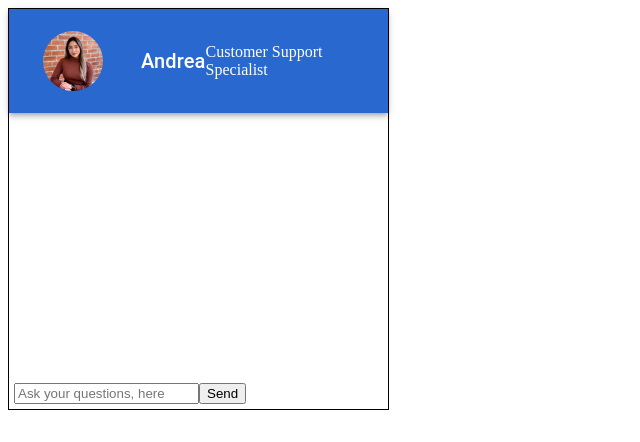
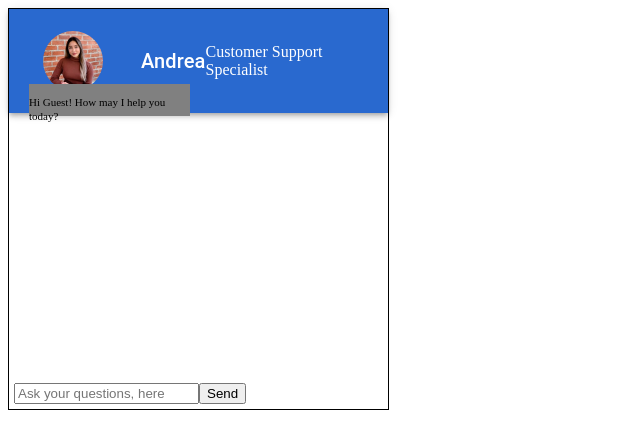
Before and after one commit to seancarnahan/TMChatbotHachathon, a React (Create React App) app: page / in a window 1280 px wide. Both pictures are taken after a click on the button "OPEN". Shown: the top 442 px of the page, without its empty margins (0-640 px from the left). Built offline with nearby package versions, Linux system fonts and the light colour scheme.

Commit message:
safe commit before adding css from all of the mocks

```diff
--- a/src/App.css
+++ b/src/App.css
@@ -7,6 +7,11 @@
   border: solid;
   border-width: 1px;
 }
+
+
+
+
+
 
 .header {
   padding: 0;
@@ -34,3 +39,21 @@
 .MuiToolbar-regular {
   background-color: #2969cf;
 }
+
+.ConversationThread {
+  overflow-y: auto;
+}
+
+.AutoAnswer-message-box {
+  position: absolute;
+  width: 161px;
+  height: 32px;
+  left: 20px;
+  top: 75px;
+  font-family: Averta;
+  font-size: 11px;
+  line-height: 14px;
+
+  color: #000000;
+  background-color: grey;
+}
--- a/src/UI/js/components/autoAnswer.js
+++ b/src/UI/js/components/autoAnswer.js
@@ -1,10 +1,21 @@
-import React from 'react';
+import React, {Component} from 'react';
 
-function AutoAnswer() {
-  return (
-    <div className="AutoAnswer">
-    </div>
-  );
+class AutoAnswer extends Component {
+  constructor(props) {
+    super(props);
+  }
+
+  render() {
+    return(
+      <div className="AutoAnswer-message-box">
+        <p>
+          {this.props.message}
+        </p>
+      </div>
+    );
+  }
 }
 
+
+
 export default AutoAnswer;
--- a/src/UI/js/components/chatBoxWrapper.js
+++ b/src/UI/js/components/chatBoxWrapper.js
@@ -1,11 +1,14 @@
 import React from 'react';
-import Header from './header.js';
+
+import Header from './header';
+import ConversationThread from './conversationThread';
 import MessageBox from './messageBox'
 
 function ChatBoxWrapper() {
   return (
     <div className="ChatBoxWrapper">
       <Header/>
+      <ConversationThread/>
       <MessageBox/>
     </div>
   );
--- a/src/UI/js/components/conversationThread.js
+++ b/src/UI/js/components/conversationThread.js
@@ -1,10 +1,31 @@
-import React from 'react';
+import React, {Component} from 'react';
+import AutoAnswer from './autoAnswer';
 
-function ConversationThread() {
-  return (
-    <div className="ConversationThread">
-    </div>
-  );
+class ConversationThread extends Component {
+  constructor(props) {
+    super(props);
+
+    this.state = {
+      autoMessage:  "Hi Guest! How may I help you today?"
+    };
+    this.updateAutoMessage = this.updateAutoMessage.bind(this);
+  }
+
+  updateAutoMessage() {
+    this.setState({
+      autoMessage: ""
+    });
+  }
+
+  render() {
+    return(
+      <div className="conversation-thread-wrapper">
+        <AutoAnswer message={this.state.autoMessage}/>
+      </div>
+    );
+  }
 }
 
+
+
 export default ConversationThread;
```
